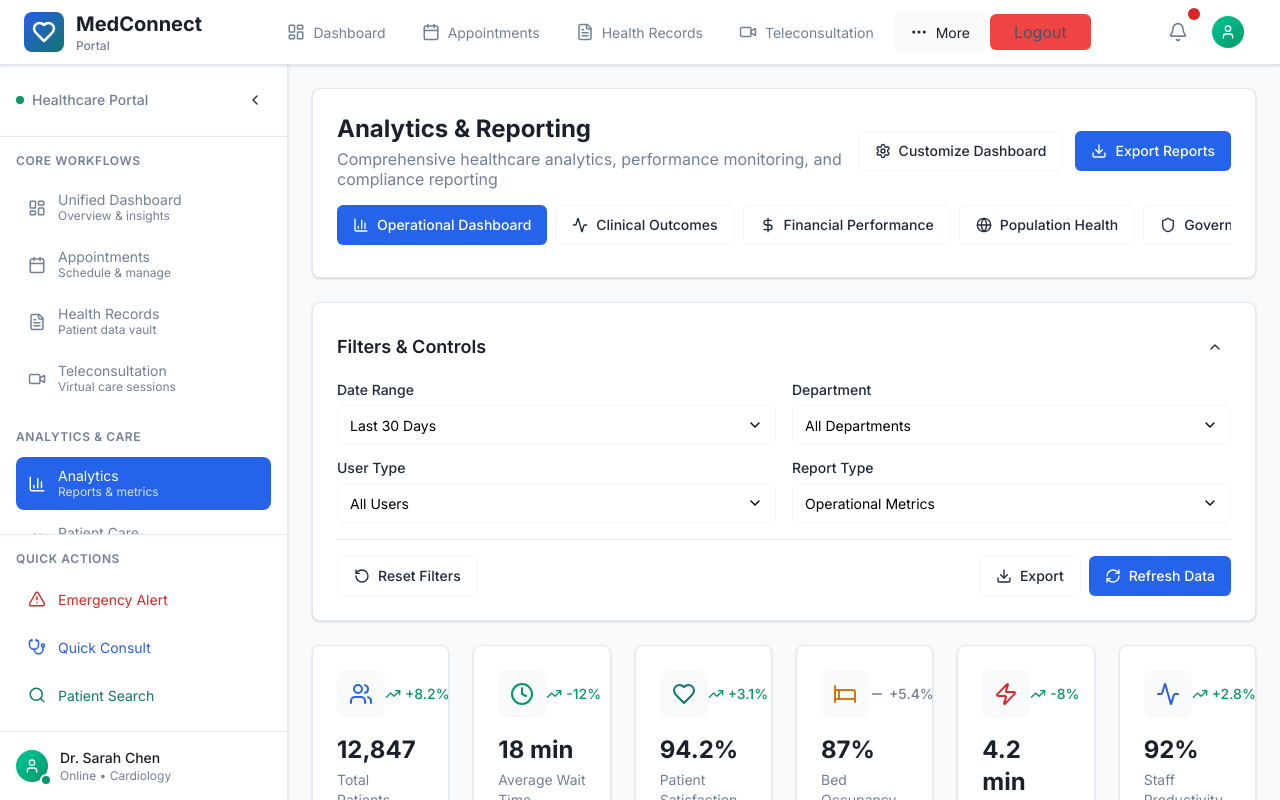
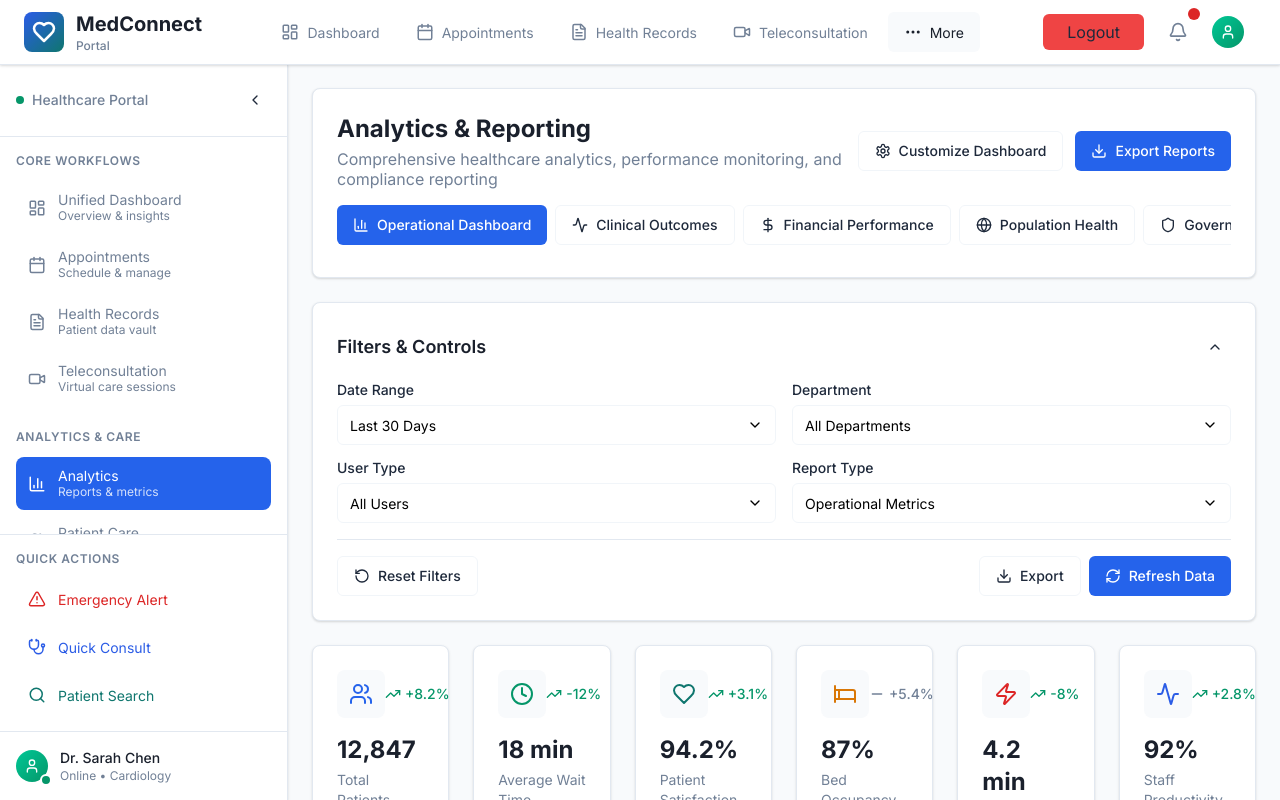
Before and after one commit to sachinpal14/Innovatrix, a React (Vite) app: page /analytics-reporting in a window 1280 px wide. Shown: the top 800 px of the page. Built offline with nearby package versions, Linux system fonts and the light colour scheme; sample sign-in values are in the browser's storage.

Commit message:
#5 logout function done

```diff
--- a/src/components/ui/Header.jsx
+++ b/src/components/ui/Header.jsx
@@ -98,14 +98,15 @@ const Header = ({ isCollapsed = false }) => {
             )}
           </div>
 
-            <button
-            onClick={() => dispatch(logout())}
-            className='bg-red-500 rounded-md px-6 py-2 text-slate-600 '>Logout</button>
+
 
         </nav>
 
         {/* Right Section */}
         <div className="flex items-center space-x-4">
+           <button
+            onClick={() => dispatch(logout())}
+            className='hidden sm:block sm:bg-red-500 sm:rounded-md sm:px-6 sm:py-2 sm:text-slate-800 hover:bg-red-700 transition-all duration-100 hover:text-white active:scale-75 hover:shadow-lg'>Logout</button>
           {/* Notifications */}
           <Button variant="ghost" className="relative p-2">
             <Icon name="Bell" size={20} color="var(--color-text-secondary)" />
@@ -138,9 +139,9 @@ const Header = ({ isCollapsed = false }) => {
         <div className="lg:hidden bg-white border-t border-slate-200">
           <nav className="px-6 py-4 space-y-2">
             {[...primaryNavItems, ...secondaryNavItems]?.map((item) => (
-              <a
+              <Link
                 key={item?.path}
-                href={item?.path}
+                to={item?.path}
                 className={`flex items-center space-x-3 px-4 py-3 rounded-lg text-sm font-medium healthcare-transition ${isActivePath(item?.path)
                   ? 'bg-primary text-white' : 'text-text-secondary hover:text-text-primary hover:bg-muted'
                   }`}
@@ -148,8 +149,11 @@ const Header = ({ isCollapsed = false }) => {
               >
                 <Icon name={item?.icon} size={18} />
                 <span>{item?.name}</span>
-              </a>
+              </Link>
             ))}
+            <button
+              onClick={() => dispatch(logout())}
+              className='block sm:hidden bg-red-500 rounded-md px-4 py-1 text-sm text-slate-900 hover:bg-red-700 transition-all duration-100 hover:text-white active:scale-75 hover:shadow-lg'>Logout</button>
           </nav>
         </div>
       )}
```
